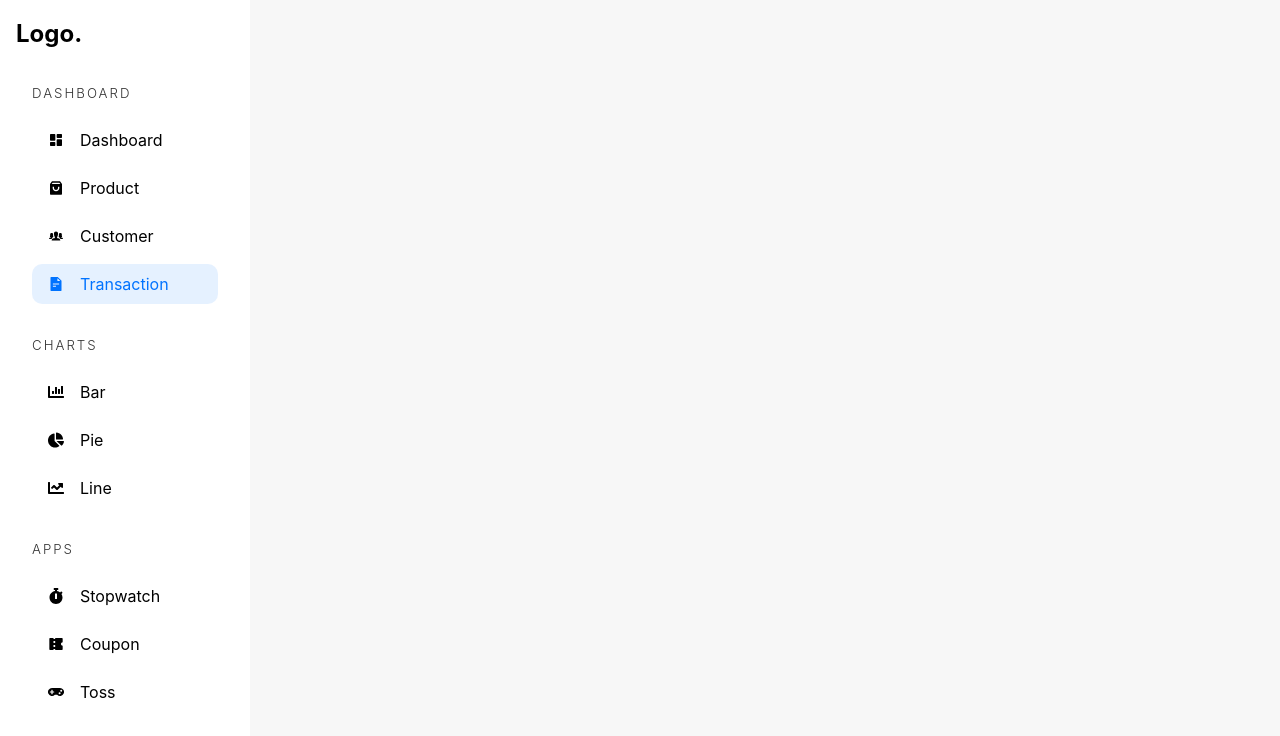
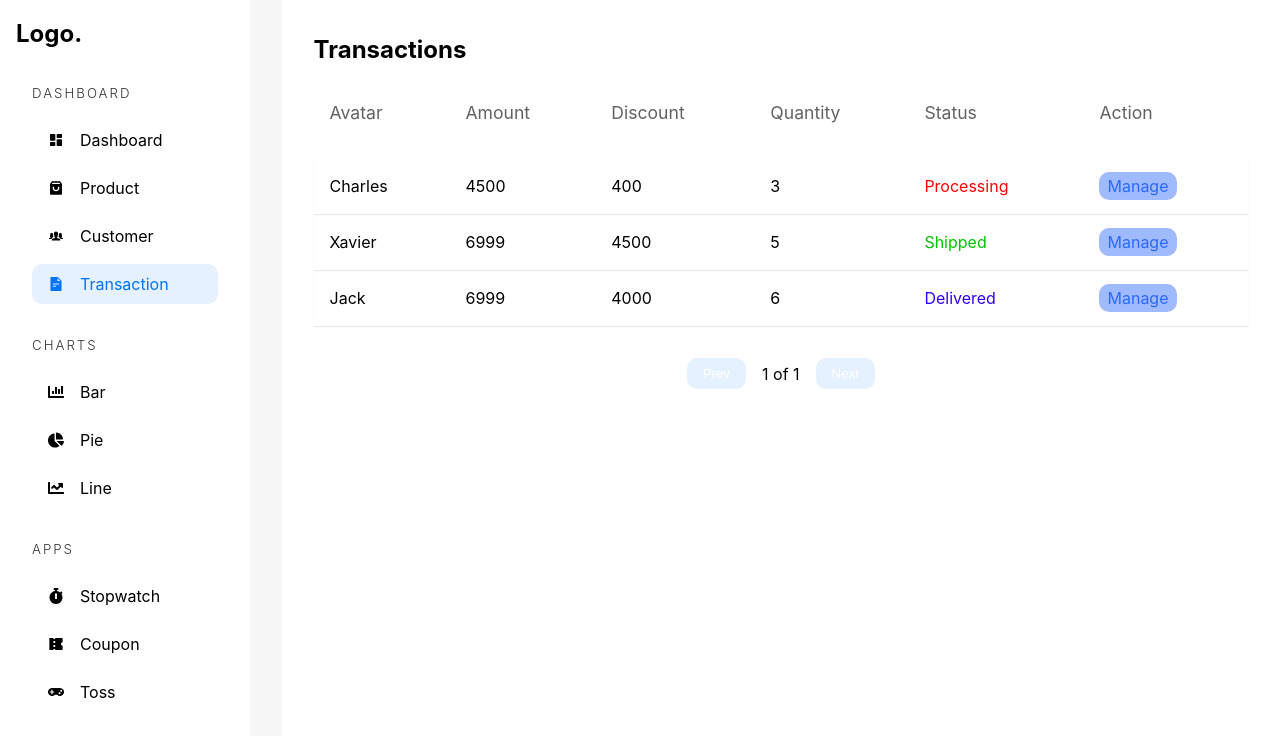
Before and after one commit to piyushpratek/Admin-Dashboard, a React (Vite) app: page /admin/transaction in a window 1280 px wide. Shown: the top 736 px of the page. Built offline with nearby package versions, Linux system fonts and the light colour scheme.

Commit message:
Transactions.tsx - created with sample data

```diff
--- a/src/pages/Transaction.tsx
+++ b/src/pages/Transaction.tsx
@@ -1,8 +1,8 @@
-// import { Column } from "react-table";
 import { ReactElement, useState, useCallback } from "react";
-// import TableHOC from "../components/TableHOC";
 import { Link } from "react-router-dom";
 import AdminSidebar from "../components/AdminSidebar";
+import { Column } from "react-table";
+import TableHOC from "../components/TableHOC";
 
 interface DataType {
   user: string;
@@ -13,36 +13,36 @@ interface DataType {
   action: ReactElement;
 }
 
-// const columns: Column<DataType>[] = [
-//   {
-//     Header: "Avatar",
-//     accessor: "user",
-//   },
-//   {
-//     Header: "Amount",
-//     accessor: "amount",
-//   },
-//   {
-//     Header: "Discount",
-//     accessor: "discount",
-//   },
-//   {
-//     Header: "Quantity",
-//     accessor: "quantity",
-//   },
-//   {
-//     Header: "Status",
-//     accessor: "status",
-//   },
-//   {
-//     Header: "Action",
-//     accessor: "action",
-//   },
-// ];
+const columns: Column<DataType>[] = [
+  {
+    Header: "Avatar",
+    accessor: "user",
+  },
+  {
+    Header: "Amount",
+    accessor: "amount",
+  },
+  {
+    Header: "Discount",
+    accessor: "discount",
+  },
+  {
+    Header: "Quantity",
+    accessor: "quantity",
+  },
+  {
+    Header: "Status",
+    accessor: "status",
+  },
+  {
+    Header: "Action",
+    accessor: "action",
+  },
+];
 
 const arr: DataType[] = [
   {
-    user: "Charas",
+    user: "Charles",
     amount: 4500,
     discount: 400,
     quantity: 3,
@@ -50,17 +50,17 @@ const arr: DataType[] = [
     action: <Link to="/admin/transaction/sajknaskd">Manage</Link>,
   },
   {
-    user: "Xavirors",
+    user: "Xavier",
     amount: 6999,
-    discount: 400,
+    discount: 4500,
     status: <span className="green">Shipped</span>,
-    quantity: 6,
+    quantity: 5,
     action: <Link to="/admin/transaction/sajknaskd">Manage</Link>,
   },
   {
-    user: "Xavirors",
+    user: "Jack",
     amount: 6999,
-    discount: 400,
+    discount: 4000,
     status: <span className="purple">Delivered</span>,
     quantity: 6,
     action: <Link to="/admin/transaction/sajknaskd">Manage</Link>,
@@ -70,21 +70,21 @@ const arr: DataType[] = [
 const Transaction = () => {
   const [data] = useState<DataType[]>(arr);
 
-  // const Table = useCallback(
-  //   TableHOC<DataType>(
-  //     columns,
-  //     data,
-  //     "dashboard-product-box",
-  //     "Transactions",
-  //     true
-  //   ),
-  //   []
-  // );
+  const Table = useCallback(
+    TableHOC<DataType>(
+      columns,
+      data,
+      "dashboard-product-box",
+      "Transactions",
+      true
+    ),
+    []
+  );
 
   return (
     <div className="admin-container">
       <AdminSidebar />
-      {/* <main>{Table()}</main> */}
+      <main>{Table()}</main>
     </div>
   );
 };
```
